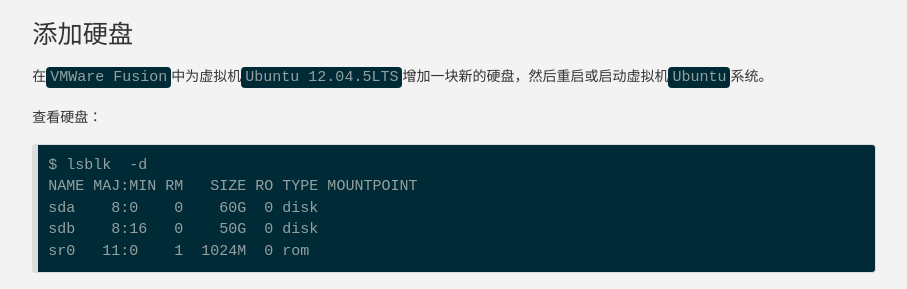
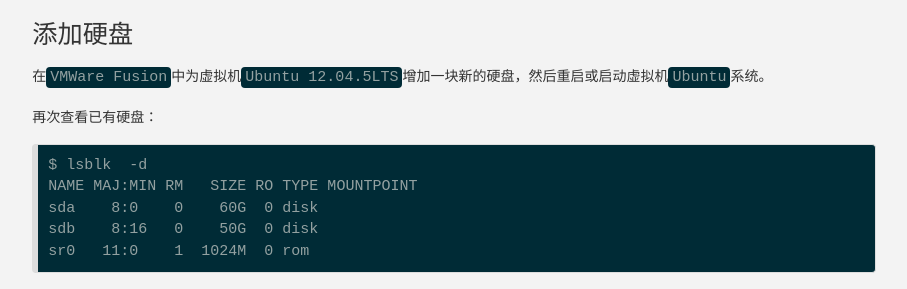
Before and after one commit to daemon369/daemon369.github.io, a Jekyll site: the page built from _posts/2018-01-07-01-add-new-disk-to-linux.md, in a window 1280 px wide and 900 px high, scrolled down 378 px. Shown: the part 151-440 px from the top of the window, without its empty margins (186-1093 px from the left). Built offline with Jekyll 4.4.1, drawn with Linux system fonts in a browser that asks for light colours; nearby versions of some CDN libraries; comment, search, counter and statistics services are not loaded.

Commit message:
add new disk to linux

```diff
--- a/_posts/2018-01-07-01-add-new-disk-to-linux.md
+++ b/_posts/2018-01-07-01-add-new-disk-to-linux.md
@@ -33,7 +33,7 @@ date: 2018-01-07 19:59:00
 
 在`VMWare Fusion`中为虚拟机`Ubuntu 12.04.5LTS`增加一块新的硬盘，然后重启或启动虚拟机`Ubuntu`系统。
 
-查看硬盘：
+再次查看已有硬盘：
 
     $ lsblk  -d
     NAME MAJ:MIN RM   SIZE RO TYPE MOUNTPOINT
```
